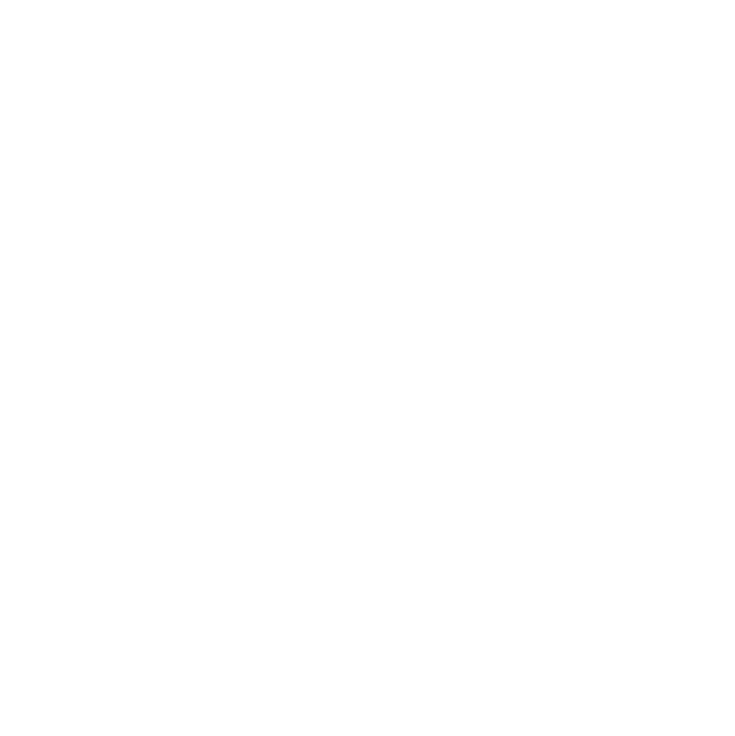
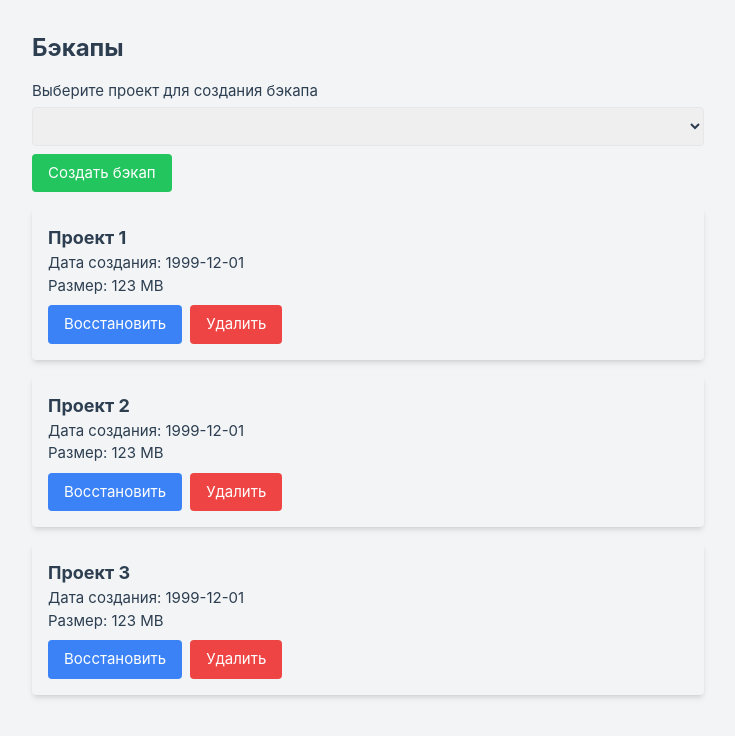
Before and after one commit to TochJob/backups_list, a Vue app: page / in a window 1280 px wide. Before the commit this address had no page. Shown: the top 736 px of the page, without its empty margins (272-1007 px from the left). Built offline with nearby package versions, Linux system fonts and the light colour scheme; data requests are answered from the project's data file.

Commit message:
add: backups page

```diff
--- /dev/null
+++ b/src/modules/BackupsList/components/BackupItem.vue
@@ -0,0 +1,37 @@
+<template>
+  <div class="p-4 bg-gray-100 rounded shadow-md mb-4">
+    <h3 class="text-lg font-bold">{{ backup.name }}</h3>
+    <p>Дата создания: {{ backup.date }}</p>
+    <p>Размер: {{ backup.size }} MB</p>
+    <div class="mt-2 flex space-x-2">
+      <button @click="restoreBackup" class="px-4 py-2 bg-blue-500 text-white rounded">
+        Восстановить
+      </button>
+      <button @click="confirmDelete" class="px-4 py-2 bg-red-500 text-white rounded">
+        Удалить
+      </button>
+    </div>
+  </div>
+</template>
+
+<script lang="ts" setup>
+import { useBackupStore } from '../store/backups'
+
+import type { Backup } from '../typos/types'
+
+const props = defineProps<{ backup: Backup; index: number }>()
+
+const store = useBackupStore()
+
+const restoreBackup = () => {
+  if (confirm('Вы уверены, что хотите восстановить этот бэкап?')) {
+    alert('Бэкап восстановлен!')
+  }
+}
+
+const confirmDelete = () => {
+  if (confirm('Вы уверены, что хотите удалить этот бэкап?')) {
+    store.deleteBackup(props.index)
+  }
+}
+</script>
--- /dev/null
+++ b/src/modules/BackupsList/pages/BackList.vue
@@ -0,0 +1,60 @@
+<template>
+  <div class="min-h-screen p-8 bg-gray-100">
+    <div class="max-w-2xl mx-auto">
+      <h2 class="text-2xl font-bold mb-4">Бэкапы</h2>
+      <div class="mb-4">
+        <label class="block mb-1">Выберите проект для создания бэкапа</label>
+        <select v-model="selectedProject" class="w-full px-3 py-2 border rounded">
+          <option v-for="project in projects" :key="project" :value="project">{{ project }}</option>
+        </select>
+        <button @click="createBackup" class="mt-2 px-4 py-2 bg-green-500 text-white rounded">
+          Создать бэкап
+        </button>
+      </div>
+      <div v-if="isCreatingBackup" class="mb-4 text-blue-500">Создание бэкапа...</div>
+      <div v-if="backupsStore.backups.length === 0" class="text-gray-500">Нет бэкапов</div>
+      <div v-else>
+        <BackupItem
+          v-for="(item, index) in backupsStore.backups"
+          :key="item.id"
+          :backup="item"
+          :index="index"
+        />
+      </div>
+    </div>
+  </div>
+</template>
+
+<script lang="ts" setup>
+import { ref, onMounted } from 'vue'
+import { useBackupStore } from '../store/backups'
+import BackupItem from '../components/BackupItem.vue'
+
+const backupsStore = useBackupStore()
+const selectedProject = ref<string>('')
+const isCreatingBackup = ref<boolean>(false)
+
+const projects = ['Проект 1', 'Проект 2', 'Проект 3']
+
+const createBackup = () => {
+  if (!selectedProject.value) {
+    alert('Выберите проект')
+    return
+  }
+
+  isCreatingBackup.value = true
+  setTimeout(() => {
+    backupsStore.addBackup({
+      name: selectedProject.value,
+      date: new Date().toLocaleString(),
+      size: (Math.random() * 1000).toFixed(2)
+    })
+    isCreatingBackup.value = false
+    selectedProject.value = ''
+  }, 5000)
+}
+
+onMounted(() => {
+  backupsStore.fetchProjects()
+})
+</script>
--- /dev/null
+++ b/src/modules/BackupsList/router/index.ts
@@ -0,0 +1,7 @@
+export const backupsRoutes = [
+  {
+    path: '/',
+    name: 'main',
+    component: () => import('../pages/BackList.vue')
+  }
+]
--- /dev/null
+++ b/src/modules/BackupsList/store/backups.ts
@@ -0,0 +1,43 @@
+import axios from 'axios'
+import { defineStore } from 'pinia'
+
+import type { Backup } from '../typos/types'
+
+export const useBackupStore = defineStore('backup', {
+  state: () => ({
+    backups: <Backup[]>[],
+    isAuthenticated: false,
+    token: ''
+  }),
+  actions: {
+    addBackup(backup: Backup) {
+      this.backups.push(backup)
+    },
+    deleteBackup(index: number) {
+      this.backups.splice(index, 1)
+    },
+    authenticate(token: string) {
+      this.isAuthenticated = true
+      this.token = token
+    },
+    logout() {
+      this.isAuthenticated = false
+      this.token = ''
+    },
+    async fetchProjects() {
+      const { data } = await axios.get('http://localhost:3001/backups')
+
+      this.backups = data
+    },
+    async login(email: string, password: string) {
+      const response = await axios.post('http://localhost:3001/login', { email, password })
+
+      if (!response) {
+        throw new Error('Ошибка авторизации')
+      }
+
+      const data = response.data
+      this.authenticate(data.accessToken)
+    }
+  }
+})
--- /dev/null
+++ b/src/modules/BackupsList/typos/types.ts
@@ -0,0 +1,7 @@
+interface Backup {
+  name: string
+  date: string
+  size: string
+}
+
+export type { Backup }
--- a/src/router/index.ts
+++ b/src/router/index.ts
@@ -1,7 +1,8 @@
 import { createRouter, createWebHistory } from 'vue-router'
 import { authRoutes } from '@/modules/Auth/router'
+import { backupsRoutes } from '@/modules/BackupsList/router'
 
-const routes = [...authRoutes]
+const routes = [...authRoutes, ...backupsRoutes]
 
 const router = createRouter({
   history: createWebHistory(import.meta.env.BASE_URL),
```
